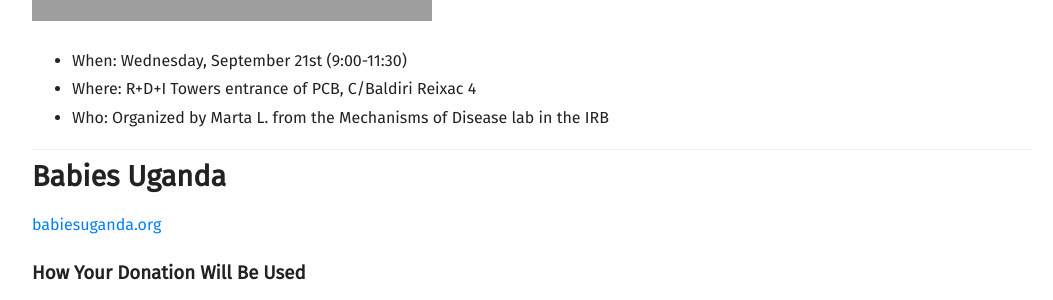
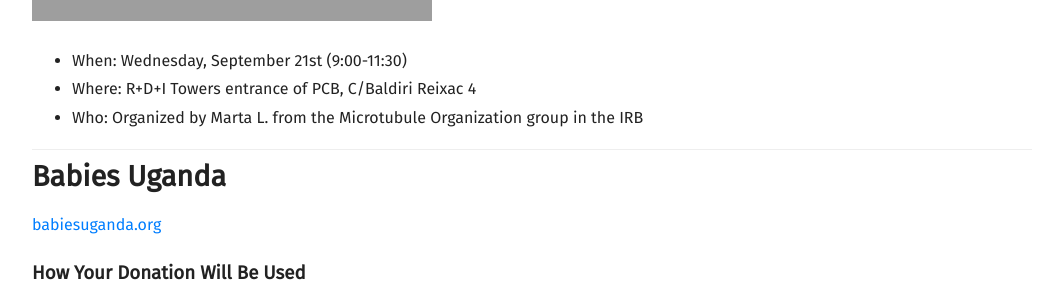
Before and after one commit to willblev/PCBakers, a Jekyll site: the page built from _posts/2022-08-26-September-Babies-Uganda.md, in a window 1280 px wide and 900 px high, scrolled down 583 px. Shown: the part 152-452 px from the top of the window, without its empty margins (108-1161 px from the left). Built offline with Jekyll 4.4.1, drawn with Linux system fonts in a browser that asks for light colours; nearby versions of some CDN libraries; some web fonts are replaced.

Commit message:
fixed date in text of september post

```diff
--- a/_posts/2022-08-26-September-Babies-Uganda.md
+++ b/_posts/2022-08-26-September-Babies-Uganda.md
@@ -18,7 +18,7 @@
 ---
 - When: Wednesday, September 21st (9:00-11:30)
 - Where: R+D+I Towers entrance of PCB, C/Baldiri Reixac 4
-- Who: Organized by Marta L. from the Mechanisms of Disease lab in the IRB
+- Who: Organized by Marta L. from the Microtubule Organization group in the IRB
 
 ---
 
```
